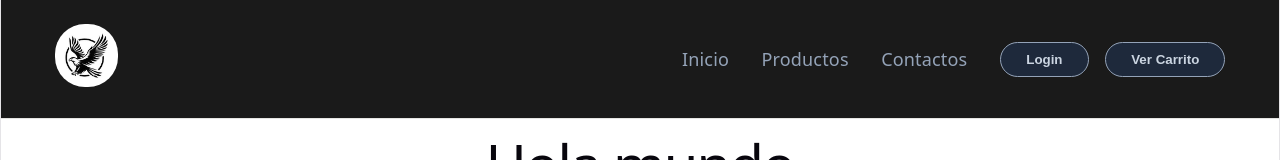
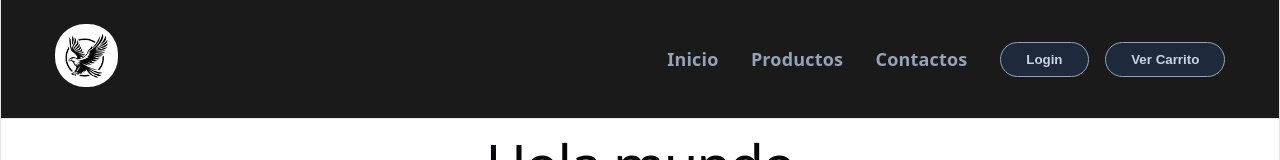
Before and after one commit to BenjaSoto/ReactJS-Proyecto, a React (Vite) app: page / in a window 1280 px wide. Shown: the top 160 px of the page. Built offline with nearby package versions, Linux system fonts and the light colour scheme.

Commit message:
fix navlinks

```diff
--- a/src/components/layout/Nav.module.css
+++ b/src/components/layout/Nav.module.css
@@ -14,7 +14,7 @@
 
 
 .navLinks a {
-    font-size: 700;
+    font-weight: 700;
     color: #94a3b8;
     text-decoration: none;
 }
```
